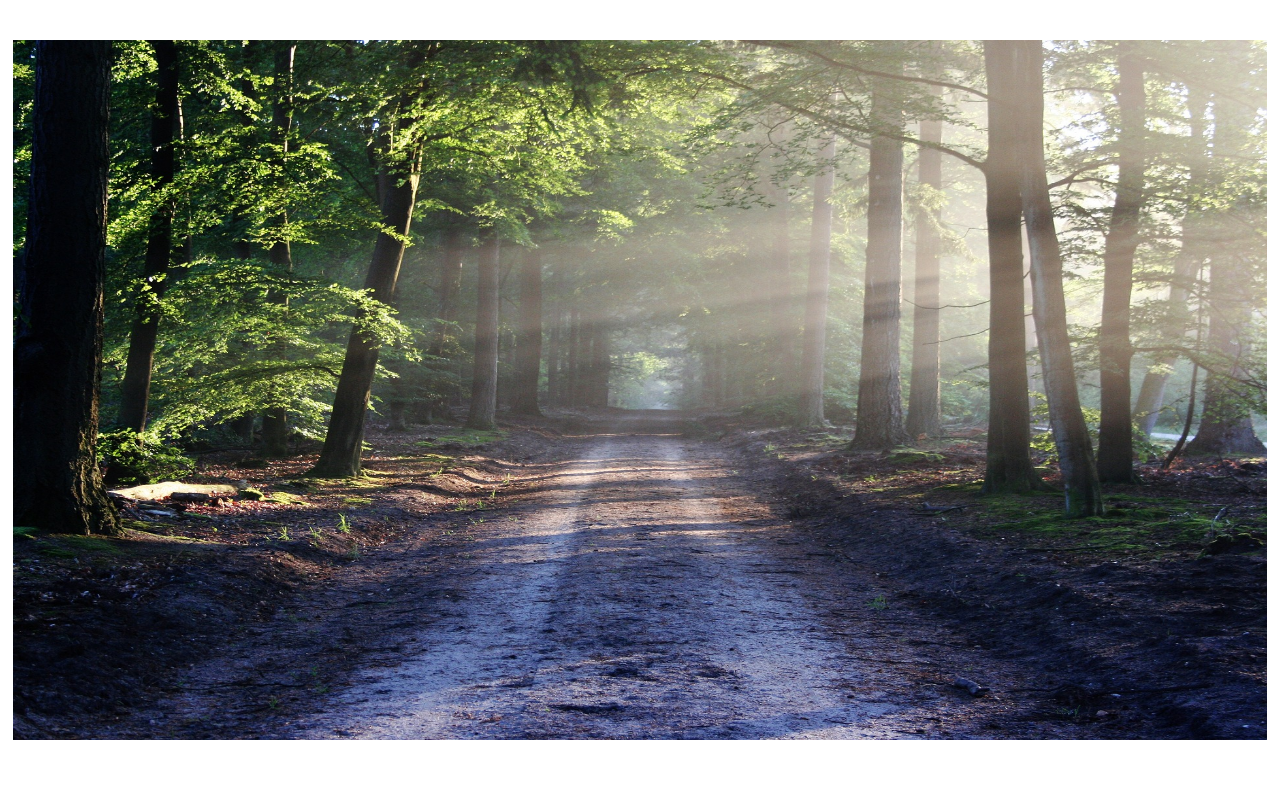
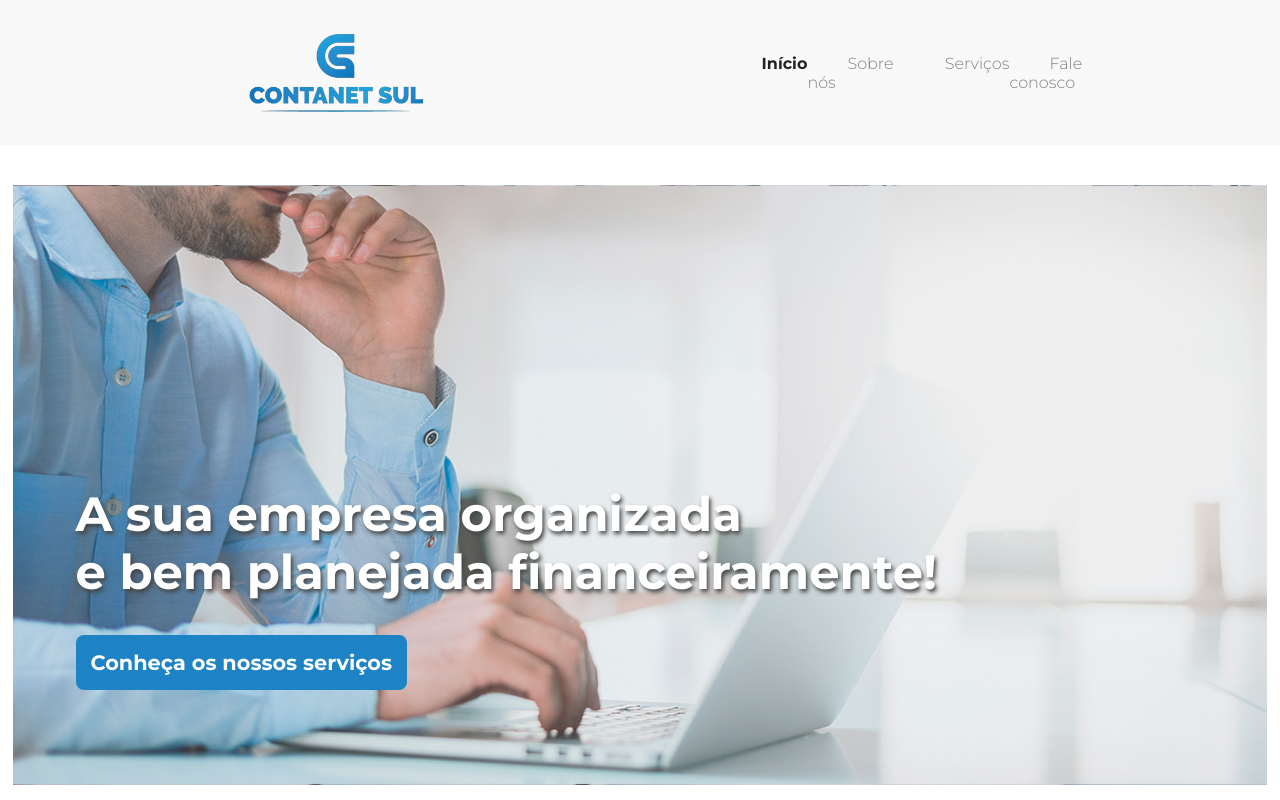
Before and after one commit to mosalaura/contanet, a plain HTML site: page index.html in a window 1280 px wide. Drawn offline with Linux system fonts and the light colour scheme.

Commit message:
Criação do CSS root

```diff
--- a/CSS/cabecalho.css
+++ b/CSS/cabecalho.css
@@ -0,0 +1,47 @@
+header {
+    align-items: center;
+    background-color: #f9f9f9;
+    display: flex;
+    justify-content: space-around;
+    padding: 2rem;
+}
+
+.logo {
+    width: 30%;
+    display: flex;
+    justify-content: center;
+}
+
+.logo img {
+    width: 50%;
+}
+
+.menu {
+    width: 30%;
+}
+
+.menu-lista {
+    display: flex;
+    width: 100%;
+    justify-content: center;
+}
+
+.menu-item a {
+    color: var(--color-grey);
+    margin-left: 40px;
+    transition: 0.2s;
+}
+
+.menu-item a:hover {
+    color: var(--color-blue);
+    text-decoration: underline;
+}
+
+.menu-item:first-child a {
+    margin-left: 0;
+}
+
+.menu-item a#ativo {
+    color: rgb(34, 34, 34);
+    font-weight: bold;
+}
--- a/CSS/carrossel.css
+++ b/CSS/carrossel.css
@@ -8,13 +8,48 @@
 
   .slide {
     display: block;
-    height: 700px;
+    height: 600px;
     width: 98%;
     margin: auto;
     margin-top: 40px;
+    position: relative;
 }
 
 .slide img {
     height: 100%;
     width: 100%;
+    object-fit: cover;
 }
+
+.slide-titulo {
+  position: absolute;
+  top: 50%;
+  left: 5%;
+  font-size: 3rem;
+  color: rgb(255, 255, 255);
+  text-shadow: 2px 3px 4px rgb(70, 70, 70);
+  font-family: Montserrat;
+}
+
+#titulo-3 {
+  color: rgb(61, 61, 61);
+  text-shadow: none;
+}
+
+.slide-button {
+  position: absolute;
+  top: 75%;
+  left: 5%;
+  padding: 15px;
+  border-radius: 8px;
+  border-style: none;
+  font-size: 1.3rem;
+  color: #ffff;
+  background-color: var(--color-blue);
+  font-family: Roboto;
+  font-weight: 700;
+}
+
+.slide-button a:visited {
+  color: #ffff;
+}
--- a/CSS/reset.css
+++ b/CSS/reset.css
@@ -1,4 +1,10 @@
+@import url('https://fonts.googleapis.com/css2?family=Lobster&family=Montserrat:wght@300;700&family=Roboto:wght@100;300;500&display=swap');
+
 * {
     margin: 0;
     padding: 0;
+    box-sizing: border-box;
+    list-style: none;
+    text-decoration: none;
+    font-family: Montserrat, Roboto;
 }
--- /dev/null
+++ b/CSS/root.css
@@ -0,0 +1,6 @@
+:root {
+    --color-blue: #1E83C5;
+    --color-grey: #808080;
+    --color-green: #03A84E;
+    --color-black: rgb(34, 34, 34);
+}
--- a/index.html
+++ b/index.html
@@ -6,6 +6,7 @@
     <meta http-equiv="X-UA-Compatible" content="IE=edge">
     <meta name="viewport" content="width=device-width, initial-scale=1.0">
     <link rel="stylesheet" href="./CSS/reset.css">
+    <link rel="stylesheet" href="./CSS/root.css">
     <link rel="stylesheet" href="./CSS/cabecalho.css">
     <link rel="stylesheet" href="./CSS/carrossel.css">
     <link rel="stylesheet" href="./CSS/rodape.css">
@@ -14,18 +15,39 @@
 
 <body>
 
+    <header>
+        <div class="logo">
+            <img src="./img/logo/logocurto.png" alt="">
+        </div>
+
+        <nav class="menu">
+            <ul class="menu-lista">
+                <li class="menu-item"><a id="ativo" href="">Início</a></li>
+                <li class="menu-item"><a href="">Sobre nós</a></li>
+                <li class="menu-item"><a href="">Serviços</a></li>
+                <li class="menu-item"><a href="">Fale conosco</a></li>
+            </ul>
+        </nav>
+    </header>
+
     <div id="slideshow-carousel" data-component="slideshow">
         <div role="list">
             <div class="slide">
-                <img src="./img/nature1.jpg" alt="">
+                <img src="./img/carrossel/slide-01.jpg" alt="">
+                <h2 class="slide-titulo">Tenha contadores especialistas <br> para cuidar das rotinas da sua empresa.</h2>
+                <button class="slide-button"><a href="">Conheça os nossos serviços</a></button>
             </div>
 
             <div class="slide">
-                <img src="./img/nature2.jpg" alt="">
+                <img src="./img/carrossel/slide-02.jpg" alt="">
+                <h2 class="slide-titulo">A sua empresa organizada <br> e bem planejada financeiramente!</h2>
+                <button class="slide-button"><a href="">Conheça os nossos serviços</a></button>
             </div>
 
             <div class="slide">
-                <img src="./img/nature3.jpg" alt="">
+                <img src="./img/carrossel/slide-03.jpg" alt="">
+                <h2 class="slide-titulo" id="titulo-3">Contabilidade completa <br> para sua empresa!</h2>
+                <button class="slide-button"><a href="">Conheça os nossos serviços</a></button>
             </div>
         </div>
     </div>
```
Also changed, not shown: img/carrossel/slide-01.jpg (added), img/carrossel/slide-02.jpg (added), img/carrossel/slide-03.jpg (added), img/logo/logo.png (added), img/logo/logocurto.png (added), img/logo/logolongo.png (added), img/nature1.jpg (deleted), img/nature2.jpg (deleted), img/nature3.jpg (deleted).
